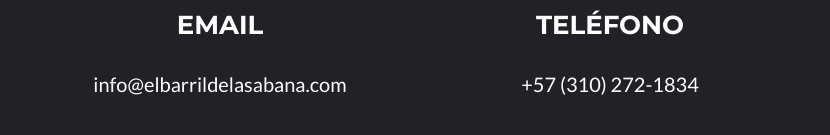
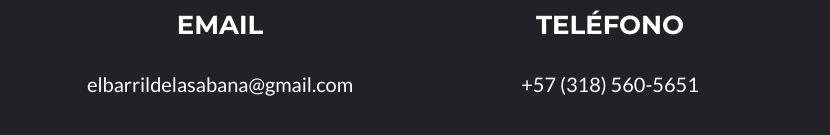
Before and after one commit to dscastillo171/elBarril, a plain HTML site: page index.html in a window 1280 px wide. Shown: the part 1519-1654 px from the top of the page, 30-860 px from the left. Drawn offline with nearby package versions, Linux system fonts and the light colour scheme.

Commit message:
Update index.html

```diff
--- a/index.html
+++ b/index.html
@@ -101,11 +101,11 @@
                 <div class="row">
                     <div class="footer-col col-md-4">
                         <h3>Email</h3>
-                        <p>info@elbarrildelasabana.com</p>
+                        <p>elbarrildelasabana@gmail.com</p>
                     </div>
                     <div class="footer-col col-md-4">
                         <h3>Teléfono</h3>
-                        <p>+57 (310) 272-1834</p>
+                        <p>+57 (318) 560-5651</p>
                     </div>
                 </div>
             </div>
```
